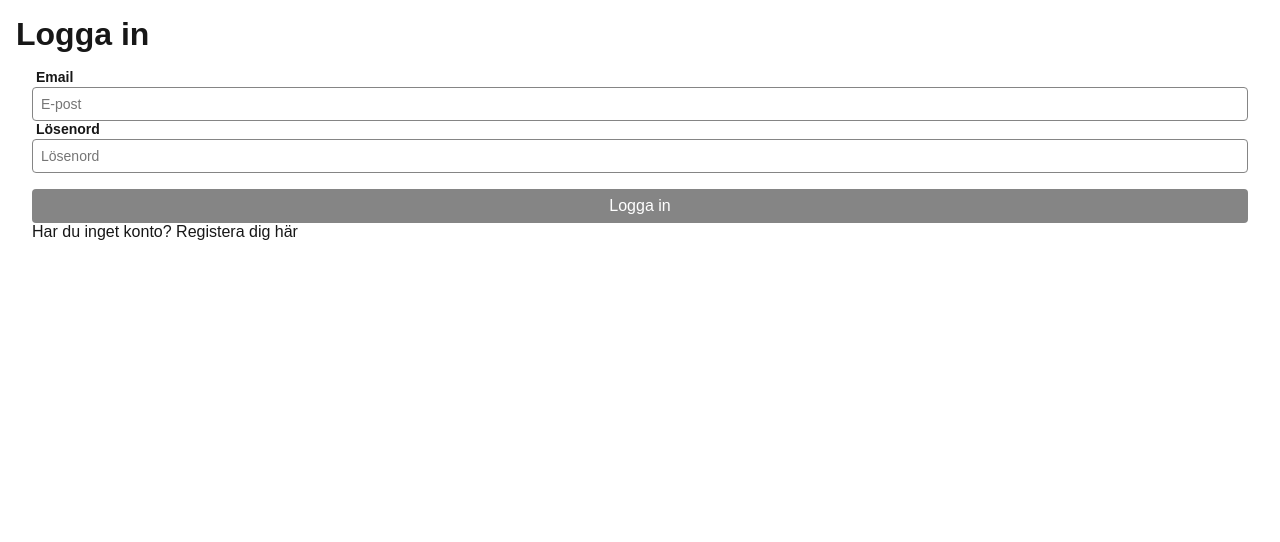
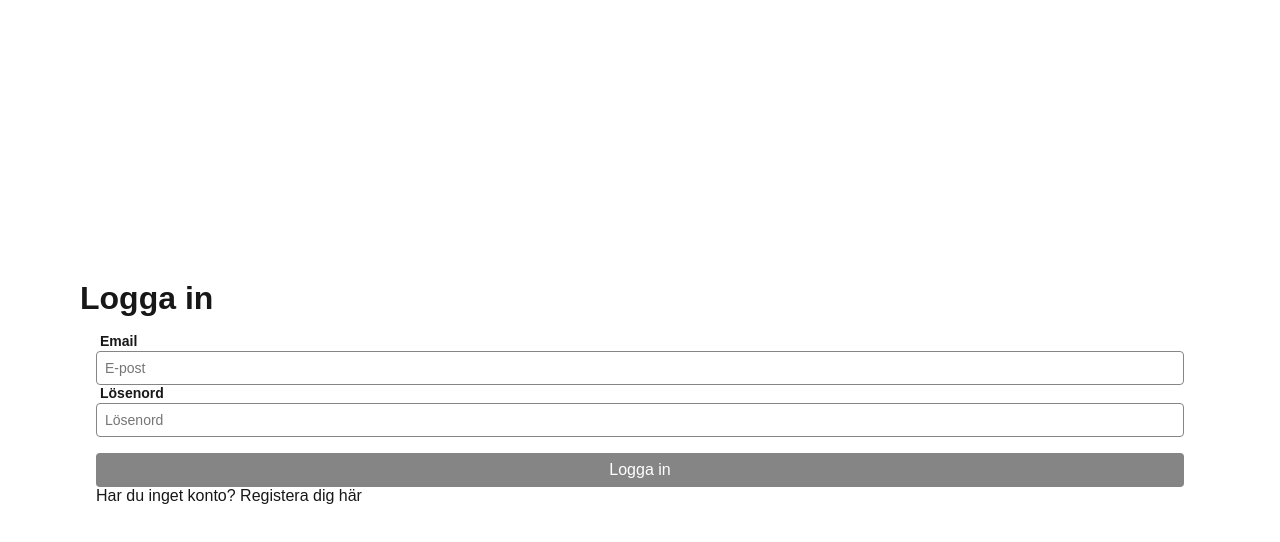
Before and after one commit to YeseniaCM/degree-project, a Next.js app: page /login in a window 1280 px wide. Shown: the top 542 px of the page. Built offline with nearby package versions, Linux system fonts and the light colour scheme.

Commit message:
:lipstick:

```diff
--- a/src/app/layout.tsx
+++ b/src/app/layout.tsx
@@ -4,6 +4,7 @@ import StyledComponentsRegistry from "@/lib/registry";
 import { ThemeProvider } from "styled-components";
 import { theme } from "@/styles/theme";
 import { GlobalStyle } from "./styles/globalTheme";
+import { Wrapper } from "./styles/Wrapper";
 
 
 const geistSans = Geist({
@@ -31,9 +32,11 @@ export default function RootLayout({
       <body className={`${geistSans.variable} ${geistMono.variable}`}>
         <StyledComponentsRegistry>
         <GlobalStyle />
+        <Wrapper>
           <ThemeProvider theme={theme}>
         {children}
         </ThemeProvider>
+        </Wrapper>
         </StyledComponentsRegistry>
       </body>
     </html>
--- /dev/null
+++ b/src/app/styles/Wrapper.tsx
@@ -0,0 +1,9 @@
+import { styled } from "styled-components";
+
+export const Wrapper = styled.div`
+    display: flex;
+    align-items: center;
+    margin: auto;
+    width: 90%;
+    height: 100vh;
+`;
```
